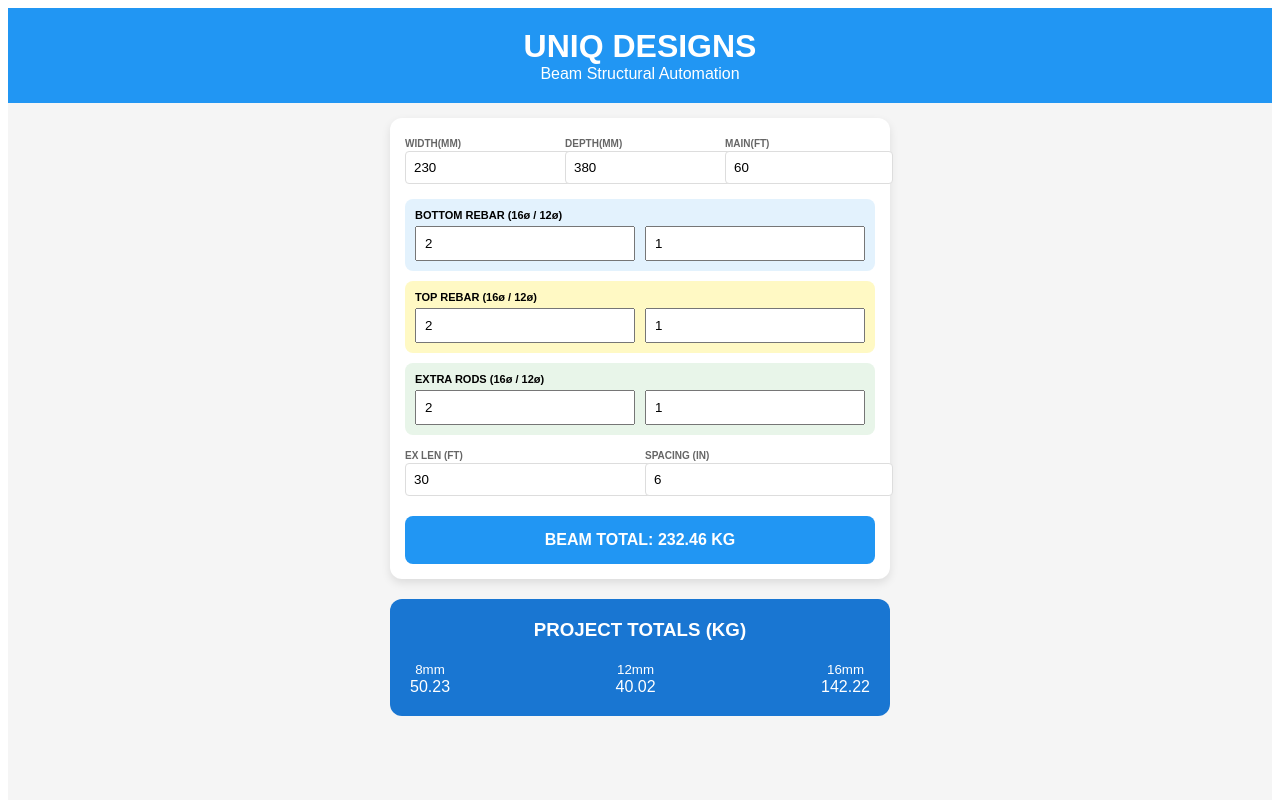
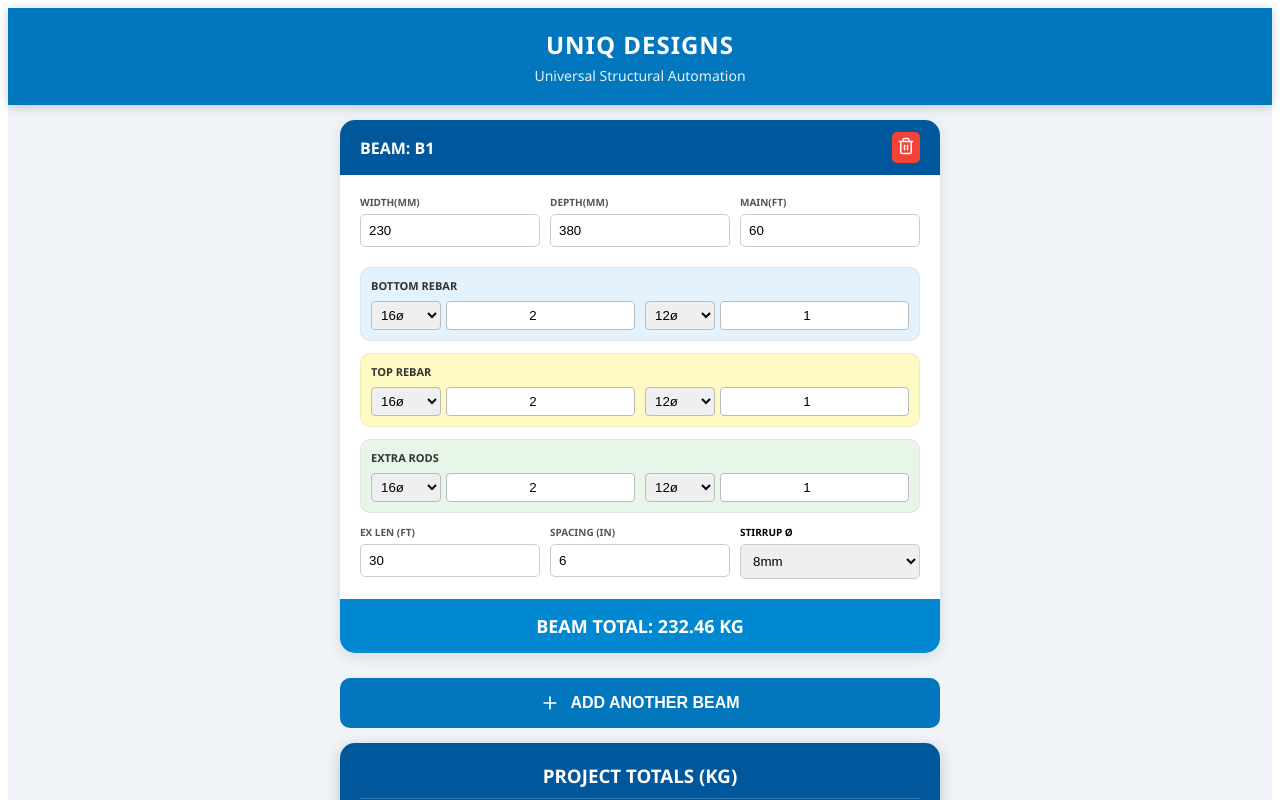
Before and after one commit to Movieeesss/BEAM-BBS, a React (Vite) app: page / in a window 1280 px wide. Shown: the top 800 px of the page. Built offline with nearby package versions, Linux system fonts and the light colour scheme.

Commit message:
Update BeamBBS.tsx

```diff
--- a/src/BeamBBS.tsx
+++ b/src/BeamBBS.tsx
@@ -1,90 +1,182 @@
 import React, { useState, useMemo } from 'react';
+import { Plus, Trash2, FileText, Calculator } from 'lucide-react';
 
-const BUNDLE_DATA: Record<number, { rods: number; weight: number }> = {
-  8:  { rods: 10, weight: 47.40 },
-  10: { rods: 7,  weight: 51.87 },
-  12: { rods: 5,  weight: 53.35 },
-  16: { rods: 3,  weight: 56.88 },
-  20: { rods: 2,  weight: 59.26 },
-  25: { rods: 1,  weight: 46.30 },
+/**
+ * MASTER STANDARDS (From Image 50)
+ * Site-specific bundle weights and rod counts per diameter.
+ */
+const STANDARDS = {
+  8:  { rods: 10, bundleWeight: 47.40 },
+  10: { rods: 7,  bundleWeight: 51.87 },
+  12: { rods: 5,  bundleWeight: 53.35 },
+  16: { rods: 3,  bundleWeight: 56.88 },
+  20: { rods: 2,  bundleWeight: 59.26 },
+  25: { rods: 1,  bundleWeight: 46.30 },
+  BAR_LEN: 12.19 // Meters (40ft)
 };
 
-const BeamBBS: React.FC = () => {
-  const [beam, setBeam] = useState({
-    width: '230', depth: '380', mainL: '60', extraL: '30', spacing: '6',
-    bot16: '2', bot12: '1', top16: '2', top12: '1', ext16: '2', ext12: '1'
-  });
+const DIAMETERS = [8, 10, 12, 16, 20, 25];
 
-  const finalTotals = useMemo(() => {
-    const calc = (dia: number, m: number) => {
-      const ref = BUNDLE_DATA[dia];
-      return (m / (12.19 * ref.rods)) * ref.weight;
-    };
+const UniqBeamBBS = () => {
+  const [beams, setBeams] = useState([
+    {
+      id: Date.now(),
+      name: 'B1',
+      width: '230',
+      depth: '380',
+      mainL: '60',
+      extraL: '30',
+      spacing: '6',
+      stirrupDia: 8,
+      // Supporting two diameter entries per section for flexibility
+      bottom: [{ dia: 16, nos: '2' }, { dia: 12, nos: '1' }],
+      top:    [{ dia: 16, nos: '2' }, { dia: 12, nos: '1' }],
+      extra:  [{ dia: 16, nos: '2' }, { dia: 12, nos: '1' }],
+    }
+  ]);
 
-    // Meters
-    const m16 = ((parseFloat(beam.mainL)*parseFloat(beam.bot16))/3.281) +
-                ((parseFloat(beam.mainL)*parseFloat(beam.top16))/3.281) +
-                ((parseFloat(beam.extraL)*parseFloat(beam.ext16))/3.2811);
+  // --- CALCULATION LOGIC ---
+  const results = useMemo(() => {
+    let projectGrandTotal = 0;
+    const projectSummary: Record<number, number> = { 8:0, 10:0, 12:0, 16:0, 20:0, 25:0 };
 
-    const m12 = ((parseFloat(beam.mainL)*parseFloat(beam.bot12))/3.281) +
-                ((parseFloat(beam.mainL)*parseFloat(beam.top12))/3.281) +
-                ((parseFloat(beam.extraL)*parseFloat(beam.ext12))/3.2811);
+    const calculatedBeams = beams.map(beam => {
+      const beamMeters: Record<number, number> = { 8:0, 10:0, 12:0, 16:0, 20:0, 25:0 };
 
-    // Stirrups (8mm)
-    const cutFt = (2 * ((parseFloat(beam.width)/25.4) + (parseFloat(beam.depth)/25.4)) - 6) / 12;
-    const nStir = Math.ceil(parseFloat(beam.mainL) / (parseFloat(beam.spacing)/12)) + 1;
-    const m8 = (nStir * cutFt) / 3.281;
+      const w = parseFloat(beam.width) || 0;
+      const d = parseFloat(beam.depth) || 0;
+      const mL = parseFloat(beam.mainL) || 0;
+      const eL = parseFloat(beam.extraL) || 0;
+      const s = parseFloat(beam.spacing) || 1;
 
-    const kg16 = calc(16, m16);
-    const kg12 = calc(12, m12);
-    const kg8 = calc(8, m8);
+      // 1. Bottom & Top Rods (3.281)
+      [...beam.bottom, ...beam.top].forEach(rod => {
+        const n = parseFloat(rod.nos) || 0;
+        if (n > 0) beamMeters[rod.dia] += (mL * n) / 3.281;
+      });
 
-    return { kg16, kg12, kg8, total: kg16 + kg12 + kg8 };
-  }, [beam]);
+      // 2. Extra Rods (3.2811)
+      beam.extra.forEach(rod => {
+        const n = parseFloat(rod.nos) || 0;
+        if (n > 0) beamMeters[rod.dia] += (eL * n) / 3.2811;
+      });
+
+      // 3. Stirrups (Precision Logic)
+      const cutFt = (2 * ((w / 25.4) + (d / 25.4)) - 6) / 12;
+      const nStir = Math.ceil(mL / (s / 12)) + 1;
+      beamMeters[beam.stirrupDia] += (nStir * cutFt) / 3.281;
+
+      // 4. Convert to KG using Site Standards
+      let beamTotalKg = 0;
+      const beamKgBreakdown: Record<number, number> = {};
+
+      Object.entries(beamMeters).forEach(([diaStr, meters]) => {
+        const dia = parseInt(diaStr);
+        const std = STANDARDS[dia as keyof typeof STANDARDS];
+        if (meters > 0 && std) {
+          const kg = (meters / (STANDARDS.BAR_LEN * std.rods)) * std.bundleWeight;
+          beamKgBreakdown[dia] = kg;
+          beamTotalKg += kg;
+          projectSummary[dia] += kg;
+        }
+      });
+
+      projectGrandTotal += beamTotalKg;
+      return { ...beam, beamTotalKg, beamKgBreakdown };
+    });
+
+    return { calculatedBeams, projectSummary, projectGrandTotal };
+  }, [beams]);
+
+  // --- ACTIONS ---
+  const addBeam = () => {
+    const newBeam = { ...beams[0], id: Date.now(), name: `B${beams.length + 1}` };
+    setBeams([...beams, newBeam]);
+  };
+
+  const updateRod = (beamId, section, index, field, value) => {
+    setBeams(beams.map(b => {
+      if (b.id === beamId) {
+        const newSection = [...b[section]];
+        newSection[index][field] = value;
+        return { ...b, [section]: newSection };
+      }
+      return b;
+    }));
+  };
 
   return (
-    <div style={{ background: '#f5f5f5', minHeight: '100vh', fontFamily: 'sans-serif' }}>
-      <header style={{ background: '#2196f3', color: '#fff', padding: '20px', textAlign: 'center' }}>
-        <h1 style={{ margin: 0 }}>UNIQ DESIGNS</h1>
-        <p style={{ margin: 0 }}>Beam Structural Automation</p>
-      </header>
+    <div style={{ backgroundColor: '#f0f4f8', minHeight: '100vh', paddingBottom: '40px', fontFamily: 'Segoe UI, Tahoma, sans-serif' }}>
+      {/* Header */}
+      <div style={{ backgroundColor: '#0277bd', color: 'white', padding: '20px', textAlign: 'center', boxShadow: '0 2px 10px rgba(0,0,0,0.2)' }}>
+        <h1 style={{ margin: 0, fontSize: '24px', letterSpacing: '1px' }}>UNIQ DESIGNS</h1>
+        <p style={{ margin: '5px 0 0', opacity: 0.9, fontSize: '14px' }}>Universal Structural Automation</p>
+      </div>
 
-      <div style={{ padding: '15px', maxWidth: '500px', margin: '0 auto' }}>
-        <div style={{ background: '#fff', borderRadius: '12px', padding: '15px', boxShadow: '0 4px 10px rgba(0,0,0,0.1)' }}>
-          <div style={{ display: 'flex', gap: '10px', marginBottom: '15px' }}>
-            <Field label="WIDTH(MM)" val={beam.width} onChange={v => setBeam({...beam, width: v})} />
-            <Field label="DEPTH(MM)" val={beam.depth} onChange={v => setBeam({...beam, depth: v})} />
-            <Field label="MAIN(FT)" val={beam.mainL} onChange={v => setBeam({...beam, mainL: v})} />
+      <div style={{ maxWidth: '600px', margin: '0 auto', padding: '15px' }}>
+        {results.calculatedBeams.map((beam, bIdx) => (
+          <div key={beam.id} style={{ backgroundColor: 'white', borderRadius: '15px', marginBottom: '25px', overflow: 'hidden', boxShadow: '0 4px 15px rgba(0,0,0,0.1)' }}>
+            {/* Beam Title Bar */}
+            <div style={{ backgroundColor: '#01579b', color: 'white', padding: '12px 20px', display: 'flex', justifyContent: 'space-between', alignItems: 'center' }}>
+              <span style={{ fontWeight: 'bold' }}>BEAM: {beam.name}</span>
+              <button onClick={() => setBeams(beams.filter(b => b.id !== beam.id))} style={{ background: '#f44336', border: 'none', color: 'white', padding: '5px', borderRadius: '5px', cursor: 'pointer' }}>
+                <Trash2 size={18} />
+              </button>
+            </div>
+
+            {/* Input Form */}
+            <div style={{ padding: '20px' }}>
+              {/* Dimensions */}
+              <div style={{ display: 'flex', gap: '10px', marginBottom: '20px' }}>
+                <InputGroup label="WIDTH(MM)" value={beam.width} onChange={v => setBeams(beams.map(b => b.id === beam.id ? {...b, width: v} : b))} />
+                <InputGroup label="DEPTH(MM)" value={beam.depth} onChange={v => setBeams(beams.map(b => b.id === beam.id ? {...b, depth: v} : b))} />
+                <InputGroup label="MAIN(FT)" value={beam.mainL} onChange={v => setBeams(beams.map(b => b.id === beam.id ? {...b, mainL: v} : b))} />
+              </div>
+
+              {/* Rebar Sections */}
+              <RebarSection label="BOTTOM REBAR" color="#e3f2fd" data={beam.bottom} onUpdate={(idx, f, v) => updateRod(beam.id, 'bottom', idx, f, v)} />
+              <RebarSection label="TOP REBAR" color="#fff9c4" data={beam.top} onUpdate={(idx, f, v) => updateRod(beam.id, 'top', idx, f, v)} />
+              <RebarSection label="EXTRA RODS" color="#e8f5e9" data={beam.extra} onUpdate={(idx, f, v) => updateRod(beam.id, 'extra', idx, f, v)} />
+
+              {/* Bottom Row */}
+              <div style={{ display: 'flex', gap: '10px', marginTop: '10px' }}>
+                <InputGroup label="EX LEN (FT)" value={beam.extraL} onChange={v => setBeams(beams.map(b => b.id === beam.id ? {...b, extraL: v} : b))} />
+                <InputGroup label="SPACING (IN)" value={beam.spacing} onChange={v => setBeams(beams.map(b => b.id === beam.id ? {...b, spacing: v} : b))} />
+                <div style={{ flex: 1 }}>
+                  <label style={{ display: 'block', fontSize: '10px', fontWeight: 'bold', marginBottom: '5px' }}>STIRRUP Ø</label>
+                  <select value={beam.stirrupDia} onChange={e => setBeams(beams.map(b => b.id === beam.id ? {...b, stirrupDia: parseInt(e.target.value)} : b))} style={{ width: '100%', padding: '8px', borderRadius: '5px', border: '1px solid #ccc' }}>
+                    {DIAMETERS.map(d => <option key={d} value={d}>{d}mm</option>)}
+                  </select>
+                </div>
+              </div>
+            </div>
+
+            {/* Beam Total KG Footer */}
+            <div style={{ backgroundColor: '#0288d1', color: 'white', padding: '15px', textAlign: 'center', fontSize: '18px', fontWeight: 'bold' }}>
+              BEAM TOTAL: {beam.beamTotalKg.toFixed(2)} KG
+            </div>
           </div>
+        ))}
 
-          <RebarGroup label="BOTTOM REBAR (16ø / 12ø)"
-            v1={beam.bot16} onChange1={v => setBeam({...beam, bot16: v})}
-            v2={beam.bot12} onChange2={v => setBeam({...beam, bot12: v})} color="#e3f2fd" />
+        {/* Action Buttons */}
+        <button onClick={addBeam} style={{ width: '100%', backgroundColor: '#0277bd', color: 'white', border: 'none', padding: '15px', borderRadius: '10px', fontSize: '16px', fontWeight: 'bold', display: 'flex', alignItems: 'center', justifyContent: 'center', gap: '10px', cursor: 'pointer', marginBottom: '15px' }}>
+          <Plus size={20} /> ADD ANOTHER BEAM
+        </button>
 
-          <RebarGroup label="TOP REBAR (16ø / 12ø)"
-            v1={beam.top16} onChange1={v => setBeam({...beam, top16: v})}
-            v2={beam.top12} onChange2={v => setBeam({...beam, top12: v})} color="#fff9c4" />
-
-          <RebarGroup label="EXTRA RODS (16ø / 12ø)"
-            v1={beam.ext16} onChange1={v => setBeam({...beam, ext16: v})}
-            v2={beam.ext12} onChange2={v => setBeam({...beam, ext12: v})} color="#e8f5e9" />
-
-          <div style={{ display: 'flex', gap: '10px', marginTop: '10px' }}>
-            <Field label="EX LEN (FT)" val={beam.extraL} onChange={v => setBeam({...beam, extraL: v})} />
-            <Field label="SPACING (IN)" val={beam.spacing} onChange={v => setBeam({...beam, spacing: v})} />
+        {/* Project Summary Card */}
+        <div style={{ backgroundColor: '#01579b', borderRadius: '15px', padding: '20px', color: 'white', boxShadow: '0 4px 15px rgba(0,0,0,0.2)' }}>
+          <h3 style={{ margin: '0 0 15px 0', textAlign: 'center', borderBottom: '1px solid rgba(255,255,255,0.2)', paddingBottom: '10px' }}>PROJECT TOTALS (KG)</h3>
+          <div style={{ display: 'grid', gridTemplateColumns: 'repeat(3, 1fr)', gap: '15px', textAlign: 'center' }}>
+            {DIAMETERS.map(d => (
+              <div key={d} style={{ opacity: results.projectSummary[d] > 0 ? 1 : 0.4 }}>
+                <div style={{ fontSize: '12px' }}>{d}mm</div>
+                <div style={{ fontWeight: 'bold', fontSize: '16px' }}>{results.projectSummary[d].toFixed(2)}</div>
+              </div>
+            ))}
           </div>
-
-          <div style={{ background: '#2196f3', color: '#fff', padding: '15px', borderRadius: '8px', textAlign: 'center', marginTop: '20px', fontWeight: 'bold' }}>
-            BEAM TOTAL: {finalTotals.total.toFixed(2)} KG
-          </div>
-        </div>
-
-        <div style={{ background: '#1976d2', color: '#fff', borderRadius: '12px', padding: '20px', marginTop: '20px' }}>
-          <h3 style={{ textAlign: 'center', marginTop: 0 }}>PROJECT TOTALS (KG)</h3>
-          <div style={{ display: 'flex', justifyContent: 'space-between', textAlign: 'center' }}>
-            <div><small>8mm</small><br/>{finalTotals.kg8.toFixed(2)}</div>
-            <div><small>12mm</small><br/>{finalTotals.kg12.toFixed(2)}</div>
-            <div><small>16mm</small><br/>{finalTotals.kg16.toFixed(2)}</div>
+          <div style={{ marginTop: '20px', paddingTop: '15px', borderTop: '2px solid white', textAlign: 'center' }}>
+            <div style={{ fontSize: '14px' }}>GRAND TOTAL WEIGHT</div>
+            <div style={{ fontSize: '28px', fontWeight: '900' }}>{results.projectGrandTotal.toFixed(2)} KG</div>
           </div>
         </div>
       </div>
@@ -92,21 +184,28 @@ const BeamBBS: React.FC = () => {
   );
 };
 
-const Field = ({ label, val, onChange }: any) => (
+// UI SUB-COMPONENTS
+const InputGroup = ({ label, value, onChange }) => (
   <div style={{ flex: 1 }}>
-    <label style={{ fontSize: '10px', fontWeight: 'bold', color: '#666' }}>{label}</label>
-    <input type="number" value={val} onChange={e => onChange(e.target.value)} style={{ width: '100%', padding: '8px', border: '1px solid #ddd', borderRadius: '4px' }} />
+    <label style={{ display: 'block', fontSize: '10px', fontWeight: 'bold', color: '#555', marginBottom: '5px' }}>{label}</label>
+    <input type="number" value={value} onChange={e => onChange(e.target.value)} style={{ width: '100%', padding: '8px', border: '1px solid #ccc', borderRadius: '5px', boxSizing: 'border-box' }} />
   </div>
 );
 
-const RebarGroup = ({ label, v1, onChange1, v2, onChange2, color }: any) => (
-  <div style={{ background: color, padding: '10px', borderRadius: '8px', marginBottom: '10px' }}>
-    <label style={{ fontSize: '11px', fontWeight: 'bold', display: 'block', marginBottom: '5px' }}>{label}</label>
+const RebarSection = ({ label, color, data, onUpdate }) => (
+  <div style={{ backgroundColor: color, padding: '10px', borderRadius: '10px', marginBottom: '12px', border: '1px solid rgba(0,0,0,0.05)' }}>
+    <span style={{ fontSize: '11px', fontWeight: 'bold', color: '#333', display: 'block', marginBottom: '8px' }}>{label}</span>
     <div style={{ display: 'flex', gap: '10px' }}>
-      <input type="number" value={v1} onChange={e => onChange1(e.target.value)} style={{ flex: 1, padding: '8px' }} placeholder="16mm Nos" />
-      <input type="number" value={v2} onChange={e => onChange2(e.target.value)} style={{ flex: 1, padding: '8px' }} placeholder="12mm Nos" />
+      {data.map((rod, idx) => (
+        <div key={idx} style={{ flex: 1, display: 'flex', gap: '5px' }}>
+          <select value={rod.dia} onChange={e => onUpdate(idx, 'dia', parseInt(e.target.value))} style={{ flex: 1.5, padding: '5px', borderRadius: '4px', border: '1px solid #bbb' }}>
+            {DIAMETERS.map(d => <option key={d} value={d}>{d}ø</option>)}
+          </select>
+          <input type="number" value={rod.nos} onChange={e => onUpdate(idx, 'nos', e.target.value)} placeholder="Nos" style={{ flex: 1, padding: '5px', border: '1px solid #bbb', borderRadius: '4px', textAlign: 'center' }} />
+        </div>
+      ))}
     </div>
   </div>
 );
 
-export default BeamBBS;
+export default UniqBeamBBS;
```
